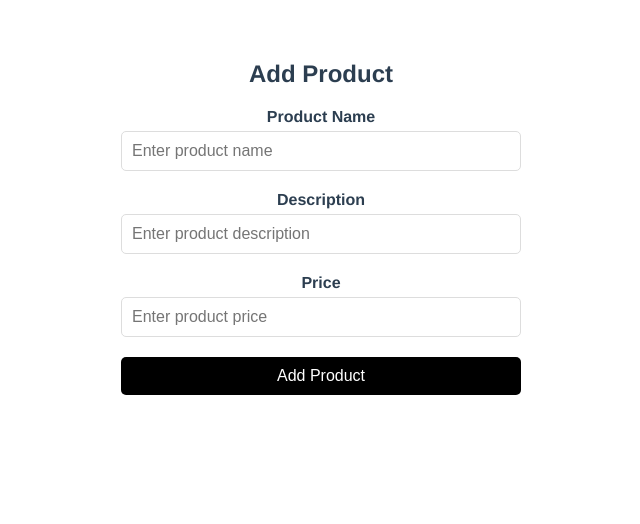
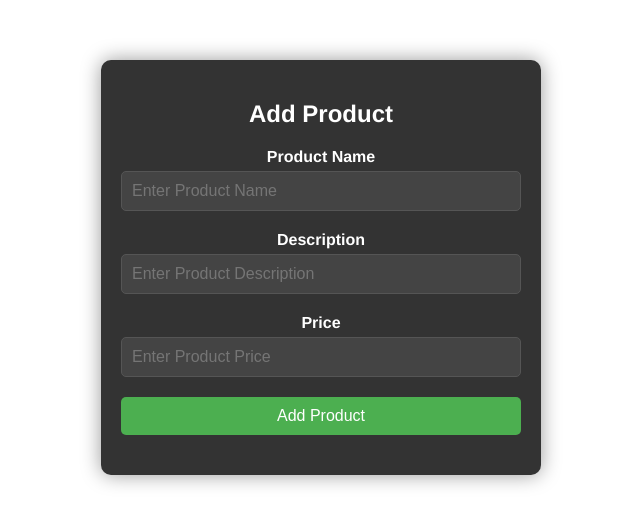
Before and after one commit to gelvi/Crud-App-Activity-2, a Vue app: page / in a window 1280 px wide. Shown: the top 524 px of the page, without its empty margins (319-959 px from the left). Built offline with nearby package versions, Linux system fonts and the light colour scheme.

Commit message:
modifying addproduct

```diff
--- a/src/components/AddProduct.vue
+++ b/src/components/AddProduct.vue
@@ -4,15 +4,15 @@
     <form @submit.prevent="addProduct" class="add-product-form">
       <div class="form-group">
         <label for="name">Product Name</label>
-        <input type="text" id="name" v-model="name" class="form-control" placeholder="Enter product name" required>
+        <input type="text" id="name" v-model="name" class="form-control" placeholder="Enter Product Name" required>
       </div>
       <div class="form-group">
         <label for="description">Description</label>
-        <input type="text" id="description" v-model="description" class="form-control" placeholder="Enter product description" required>
+        <input type="text" id="description" v-model="description" class="form-control" placeholder="Enter Product Description" required>
       </div>
       <div class="form-group">
         <label for="price">Price</label>
-        <input type="number" id="price" v-model.number="price" class="form-control" placeholder="Enter product price" min="0" required>
+        <input type="number" id="price" v-model.number="price" class="form-control" placeholder="Enter Product Price" min="0" required>
       </div>
       <div class="form-group">
         <button type="submit" class="btn-submit">Add Product</button>
@@ -52,12 +52,17 @@ export default {
 <style scoped>
 .add-product-container {
   max-width: 400px;
-  margin: 0 auto;
+  margin: 20px auto;
+  padding: 20px;
+  border-radius: 10px;
+  box-shadow: 0 0 20px rgba(0, 0, 0, 0.4);
+  background-color: #333;
 }
 
 .add-product-container h2 {
   text-align: center;
   margin-bottom: 20px;
+  color: #fff;
 }
 
 .add-product-form .form-group {
@@ -68,30 +73,37 @@ export default {
   display: block;
   margin-bottom: 5px;
   font-weight: bold;
+  color: #fff;
 }
 
 .add-product-form .form-control {
   width: 100%;
   padding: 10px;
   font-size: 16px;
-  border: 1px solid #ddd;
+  border: 1px solid #555;
   border-radius: 5px;
   box-sizing: border-box;
+  background-color: #444;
+  color: #fff;
 }
 
+.add-product-form .form-control:focus {
+  border-color: #4caf50;
+}
 
 .add-product-form .btn-submit {
   width: 100%;
   padding: 10px;
-  background-color: black;
+  background-color: #4caf50;
   color: #fff;
   border: none;
   border-radius: 5px;
   cursor: pointer;
   font-size: 16px;
+  transition: background-color 0.3s ease-in-out;
 }
 
 .add-product-form .btn-submit:hover {
-  background-color: green;
+  background-color: #45a049;
 }
 </style>
```
